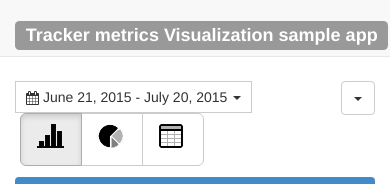
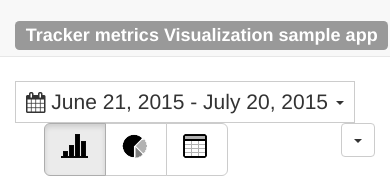
Before and after one commit to ibm-watson-data-lab/metrics-analytics, a plain HTML site: page _attachments/index.html in a window 390 px wide. Shown: the top 184 px of the page. Drawn offline with Linux system fonts and the light colour scheme; no server answers; files whose address does not match are found by name.

Commit message:
small editorial updates

```diff
--- a/_attachments/index.html
+++ b/_attachments/index.html
@@ -40,12 +40,12 @@
 					<span class="btn-toolbar" role="toolbar">
 
             <!-- date range picker -->
-						<span id="reportrange" class="pull-left" style="background: #fff; cursor: pointer; padding: 5px 10px; border: 1px solid #ccc">
+						<span id="reportrange" class="pull-left" style="background: #fff; cursor: pointer; padding: 5px 10px; border: 1px solid #ccc; font-size:150%">
 	    					<i class="glyphicon glyphicon-calendar fa fa-calendar"></i>
 	    					<span></span> <b class="caret"></b>
 						</span>
 
-						<span class="dropdown pull-right" style="margin-left:20px">
+						<span class="dropdown pull-right">
 							<button class="btn btn-default dropdown-toggle" type="button" id="visualizationsMenu" data-toggle="dropdown">
 								{{selectedApp.key}} <span class="caret"></span>
 							</button>
@@ -56,7 +56,7 @@
 							</ul>
 						</span>
 
-						<div class="btn-group btn-group-lg" data-toggle="buttons" role="group">
+						<div class="btn-group btn-group-lg" data-toggle="buttons" role="group" style="; padding-left:24px">
 							<button type="button" ng-class="['btn', 'btn-default', (presentationStyle=='chart' ? 'active': '')]" ng-click="togglePresentation( 'chart' )">
 								<i class="icon-large icon-charts"></i>
 							</button>
--- a/_attachments/js/app.js
+++ b/_attachments/js/app.js
@@ -50,6 +50,8 @@ var mainApp = angular.module('visualizationApp', [
 	$scope.visualizations=[
     {name:"By Events - total", view: "grouped_events", builder: getTotalEventsChartBuilder() },
     {name:"By Search Category", view: "search_by_categories", builder: getTotalEventsChartBuilder() },
+    {name:"By Platform", view: "events_by_platform", builder: getTotalEventsChartBuilder() },
+    {name:"By Browser", view: "events_by_browser", builder: getTotalEventsChartBuilder() },
     {name:"Top 10 searches", view: "grouped_searches", builder: getTotalEventsChartBuilder(),
       filter: function( data ){
         data.rows.sort( function(a, b){
@@ -70,9 +72,7 @@ var mainApp = angular.module('visualizationApp', [
     		}
     		data.rows = newAr;
     	}
-	    },
-	    {name:"By Platform", view: "events_by_platform", builder: getTotalEventsChartBuilder() },
-	    {name:"By Browser", view: "events_by_browser", builder: getTotalEventsChartBuilder() }
+    }
 	];
 
 	$scope.selectedVisualization=$scope.visualizations[0];
@@ -106,11 +106,13 @@ var mainApp = angular.module('visualizationApp', [
 			var builder = $scope.selectedVisualization.builder;
 			//Set the angular scope
 			builder.$scope = $scope;
+
     	var customOptions = builder.init( {
     		selector: "#chart",
     		visualization: $scope.selectedVisualization,
     		presentationStyle: $scope.presentationStyle
     	});
+
     	var options = {
   			startkey:getLookupKey( startDateFilter, 0 ),
       		endkey: getLookupKey( endDateFilter, {} ),
--- a/_attachments/js/chartTotalEvents.js
+++ b/_attachments/js/chartTotalEvents.js
@@ -1,8 +1,8 @@
 function getValue( d ){
 	if ( isFinite(d) ){
 		return d;
-	}else if ( d.hasOwnProperty("count") ){
-		return d.count;
+	}else if ( d.hasOwnProperty("topResultCount") ){ // or count
+		return d.topResultCount;
 	}
 	throw new Error("Invalid Data");
 }
```
Also changed, not shown: 1 other file. Lines whose indentation alone changed are shown as unchanged.
